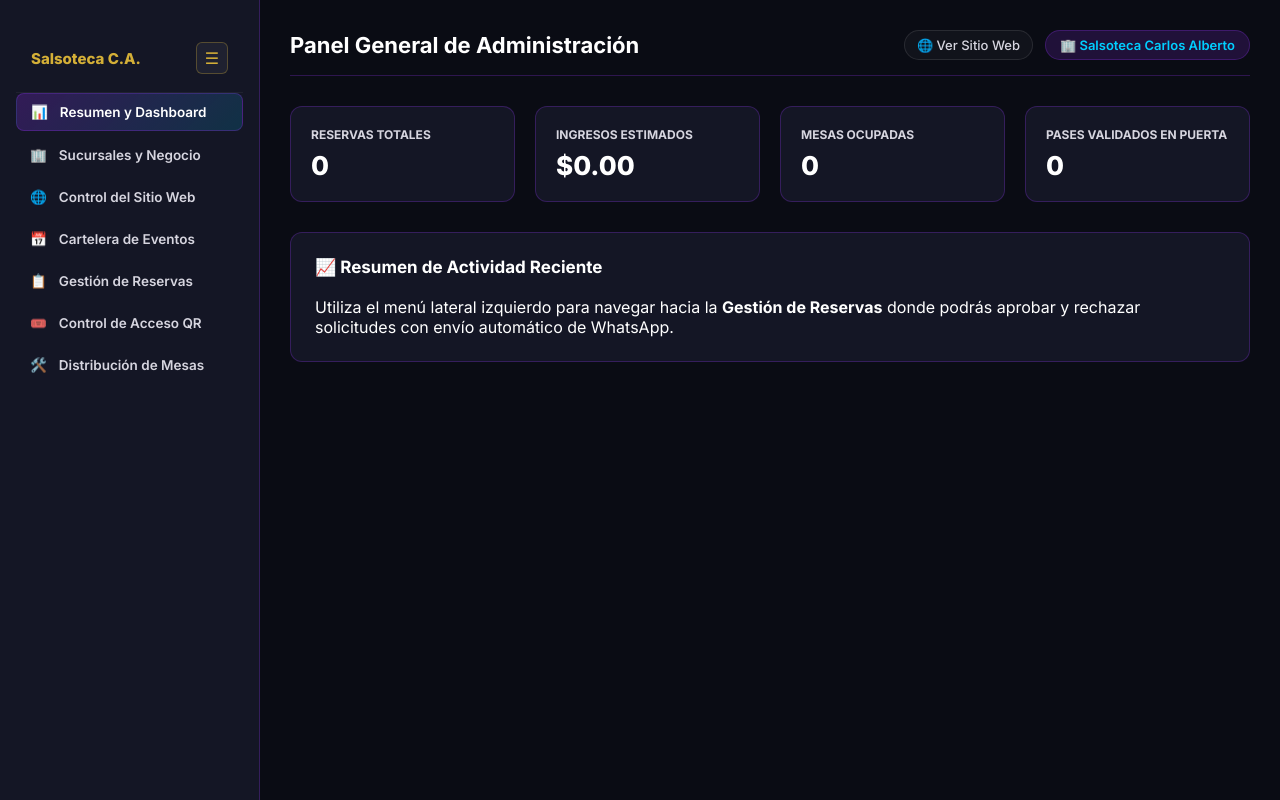
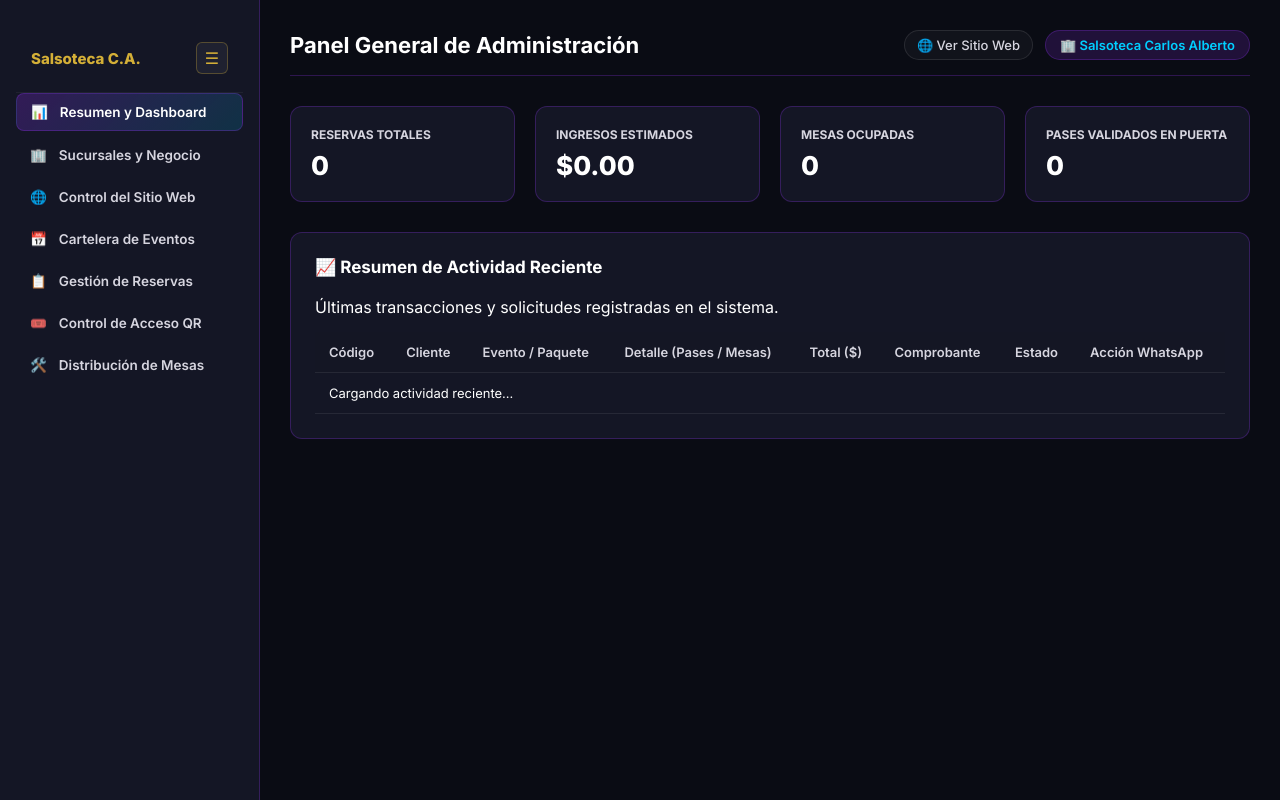
Before and after one commit to carboleda0707-code/carlos_alberto_salsoteca, a Python web app: template app/templates/admin_panel.html in a window 1280 px wide. Run offline with Jinja, Linux system fonts and the light colour scheme; the template is opened without the code that fills it, so the values that code supplies are empty.

Commit message:
Varios cambios

```diff
--- a/app/templates/admin_panel.html
+++ b/app/templates/admin_panel.html
@@ -160,7 +160,26 @@
 
             <div class="section-card">
                 <h2>📈 Resumen de Actividad Reciente</h2>
-                <p class="text-muted">Utiliza el menú lateral izquierdo para navegar hacia la <b>Gestión de Reservas</b> donde podrás aprobar y rechazar solicitudes con envío automático de WhatsApp.</p>
+                <p class="section-description" style="margin-bottom: 15px;">Últimas transacciones y solicitudes registradas en el sistema.</p>
+                <table>
+                    <thead>
+                        <tr>
+                            <th>Código</th>
+                            <th>Cliente</th>
+                            <th>Evento / Paquete</th>
+                            <th>Detalle (Pases / Mesas)</th>
+                            <th>Total ($)</th>
+                            <th>Comprobante</th>
+                            <th>Estado</th>
+                            <th>Acción WhatsApp</th>
+                        </tr>
+                    </thead>
+                    <tbody id="tabla-dashboard-recientes-body">
+                        <tr>
+                            <td colspan="8">Cargando actividad reciente...</td>
+                        </tr>
+                    </tbody>
+                </table>
             </div>
         </div>
 
@@ -744,11 +763,62 @@
             if (res.ok) {
                 cacheReservas = await res.json();
                 renderizarTablaReservas(cacheReservas);
+                renderizarTablaDashboardRecientes(cacheReservas);
                 actualizarMetricas(cacheReservas);
             }
         } catch (err) {
             console.error("Error al cargar reservas:", err);
         }
+    }
+
+    function renderizarTablaDashboardRecientes(reservas) {
+        const tbody = document.getElementById('tabla-dashboard-recientes-body');
+        if (!tbody) return;
+
+        if (!reservas || reservas.length === 0) {
+            tbody.innerHTML = `<tr><td colspan="8">No hay actividad reciente registrada.</td></tr>`;
+            return;
+        }
+
+        const recientes = reservas.slice(0, 8);
+
+        tbody.innerHTML = recientes.map(r => {
+            let voucherUrl = '#';
+            if (r.comprobante_pago) {
+                voucherUrl = r.comprobante_pago.startsWith('http')
+                    ? r.comprobante_pago
+                    : `https://pub-3244093a45bd47d9a30548ef0924bb49.r2.dev/${r.comprobante_pago}`;
+            }
+
+            let estadoUpper = (r.estado || 'Por Aprobar').toUpperCase();
+            let accionBtn = '';
+
+            if (estadoUpper === 'APROBADO' || estadoUpper === 'APROBADA') {
+                accionBtn = `
+                    <button onclick="aprobarReservaYEnviarWhatsApp(${r.id})"
+                            style="background: #25d366; color: white; border: none; padding: 5px 10px; border-radius: 6px; font-size: 11px; font-weight: bold; cursor: pointer;">
+                        📲 Reenviar QR
+                    </button>
+                `;
+            } else {
+                accionBtn = `<span style="color: #fbbf24; font-size: 11px;">Pendiente en Gestión</span>`;
+            }
+
+            return `
+            <tr>
+                <td><code style="color: #fbbf24;">${r.codigo || 'RES-' + (9000 + r.id)}</code></td>
+                <td><b>${r.cliente_nombre || 'Cliente'}</b><br><small class="text-muted">${r.cliente_telefono || ''}</small></td>
+                <td>${r.evento_nombre || 'Evento'}</td>
+                <td>👥 ${r.cantidad_personas || 0} pases<br>🍾 ${r.cantidad_mesas || 0} mesa(s)</td>
+                <td><b class="text-green">$${Number(r.monto_total || 0).toFixed(2)}</b></td>
+                <td>
+                    ${r.comprobante_pago ? `<a href="#" onclick="verComprobante('${voucherUrl}')" class="link-voucher">📄 Ver Voucher</a>` : 'Sin Comprobante'}
+                </td>
+                <td><span class="status-pill ${estadoUpper.includes('APROB') ? 'status-confirmed' : 'status-pending'}">${r.estado || 'Por Aprobar'}</span></td>
+                <td>${accionBtn}</td>
+            </tr>
+            `;
+        }).join('');
     }
 
     function renderizarTablaReservas(reservas) {
@@ -813,8 +883,8 @@
         }).join('');
     }
 
-    async function aprobarReservaYEnviarWhatsApp(reservaId) {
-        if (!confirm("¿Estás seguro de aprobar esta reserva? Se generarán los códigos QR y se abrirá WhatsApp con el mensaje para el cliente.")) return;
+        async function aprobarReservaYEnviarWhatsApp(reservaId) {
+        if (!confirm("¿Estás seguro de aprobar esta reserva? Se generarán los códigos QR.")) return;
 
         try {
             let response = await fetch(`${API_URL}/api/reservas/${reservaId}/aprobar`, {
@@ -825,6 +895,7 @@
             if (response.ok && data.exito) {
                 alert("✅ Reserva aprobada y códigos QR generados con éxito.");
                 if (data.whatsapp_url) {
+                    // Abrir WhatsApp en una nueva pestaña
                     window.open(data.whatsapp_url, '_blank');
                 }
                 cargarDashboardAdmin();
```
Also changed, not shown: app/routers/reservas_personalizadas.py (+8 -2 lines), app/routers/reservations.py (+10 -24 lines).
